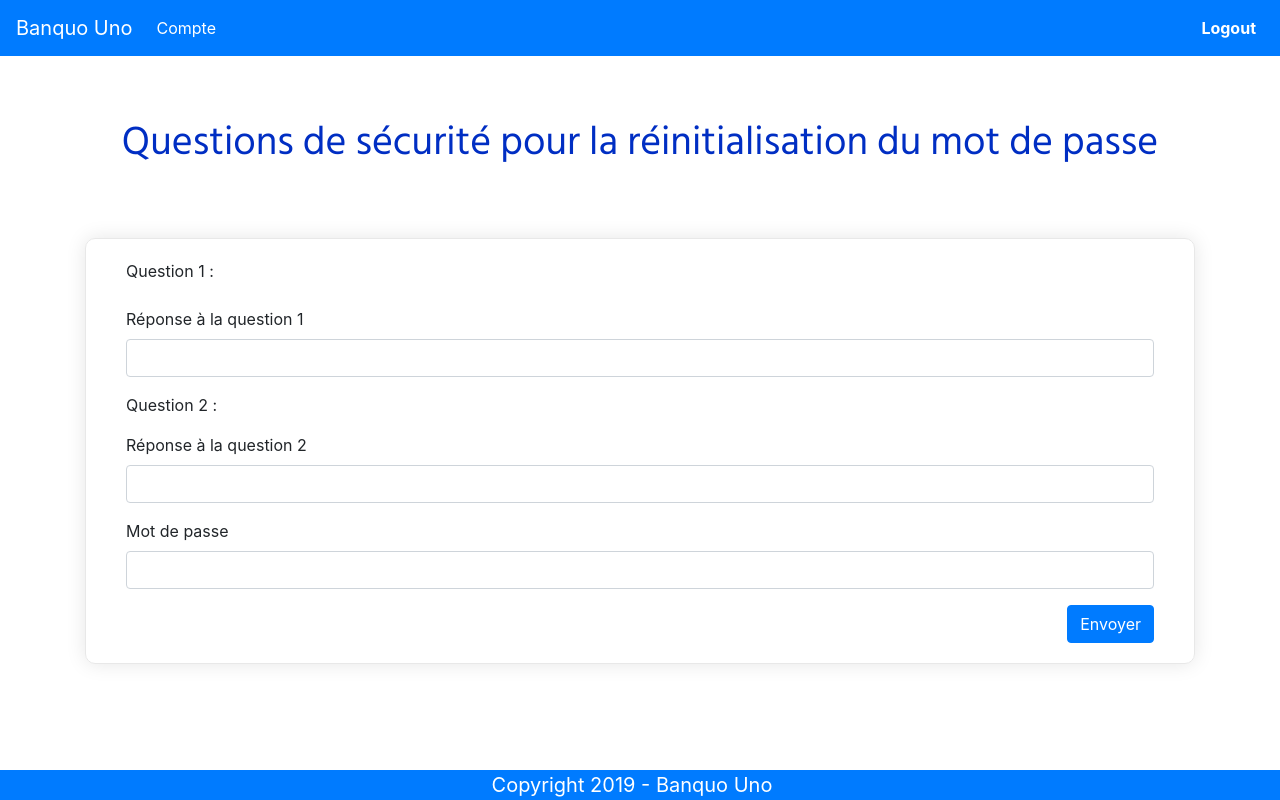
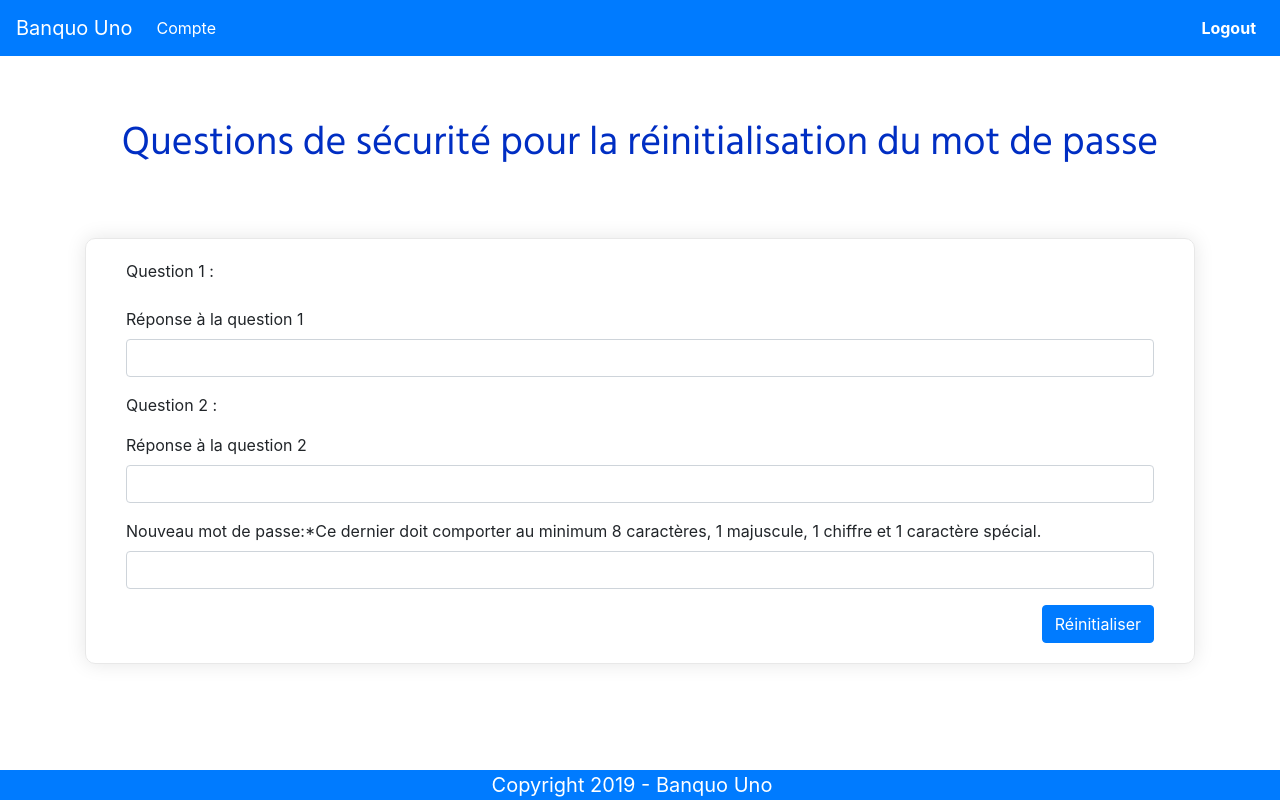
Before and after one commit to gti525/h19-banque-1, a Vue app: page /resetPassword in a window 1280 px wide. Built offline with nearby package versions, Linux system fonts and the light colour scheme.

Commit message:
Reset Password opérationnel!
Il est désormais possible de réinitialiser le mot de passe via la page Login.

```diff
--- a/src/components/ResetPassword.vue
+++ b/src/components/ResetPassword.vue
@@ -35,16 +35,17 @@
                     >
                 </div>
                 <div class="form-group">
-                    <label for="password">Mot de passe</label>
+                    <label for="password">Nouveau mot de passe: </label>
+                    <label for="message">*Ce dernier doit comporter au minimum 8 caractères, 1 majuscule, 1 chiffre et 1 caractère spécial.</label>
                     <input id="password"
-                           type="password"
+                           type="text"
                            v-model="password"
                            name="password"
                            class="form-control"
                     >
                 </div>
                 <div class="clearfix ">
-                    <button class="btn btn-primary btn-common float-right" v-on:click="resetPassword">Envoyer</button>
+                    <button class="btn btn-primary btn-common float-right" v-on:click="resetPassword">Réinitialiser</button>
                 </div>
             </div>
         </div>
@@ -90,15 +91,19 @@
                     .post("/auth/forgetPassword", { username: this.username, password: this.password,
                         question1: this.question1, question2: this.question2, answer1: this.answer1, answer2: this.answer2})
                     .then(request => this.modificationSuccessful(request))
-                    .catch(() => this.modificationFailed())
+                    .catch((e) => this.modificationFailed(e))
             },
             modificationSuccessful (req) {
+                alert("Le mot de passe a été changé avec succès.")
                 console.log(req)
                 this.$router.push('/')
             },
-            modificationFailed () {
-                this.$router.push('/errorPage')
-                delete localStorage.token
+            modificationFailed (e) {
+                alert("Une des réponses est éronnée. Veuillez réessayer.")
+                console.log(e);
+                console.log(e.request)
+                console.log(e.config)
+                console.log(e.message)
             }
         }
     };
```
